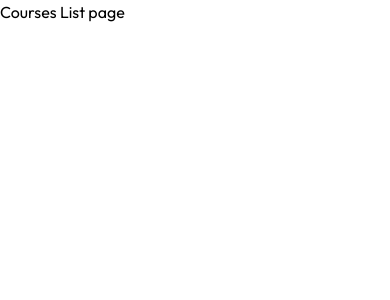
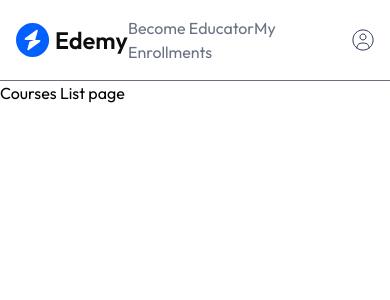
Before and after one commit to AhmedJOUALLA/EduLearn, a React (Vite) app in the folder client/: page /course-list in a window 390 px wide. Shown: the top 300 px of the page. Built offline with nearby package versions, Linux system fonts and the light colour scheme.

Commit message:
implement responsive Navbar layout with Tailwind CSS

```diff
--- a/client/src/App.jsx
+++ b/client/src/App.jsx
@@ -1,4 +1,4 @@
-import { Route, Routes } from "react-router-dom";
+import { Route, Routes, useMatch } from "react-router-dom";
 import Home from "./pages/student/Home";
 import CoursesList from "./pages/student/CoursesList";
 import CourseDetails from "./pages/student/CourseDetails";
@@ -10,10 +10,15 @@ import Dashboard from "./pages/educator/Dashboard";
 import AddCourse from "./pages/educator/AddCourse";
 import MyCourses from "./pages/educator/MyCourses";
 import StudentsEnrolled from "./pages/educator/StudentsEnrolled";
+import Navbar from "./components/student/Navbar";
 
 const App = () => {
+
+  const isEducatorRoute = useMatch('/educator/*')
   return (
-    <div>
+    <div className="text-default min-h-screen bg-white">
+      {!isEducatorRoute && <Navbar /> }
+
       <Routes>
         <Route path="/" element={<Home />} />
         <Route path="/course-list" element={<CoursesList />} />
--- a/client/src/components/student/Navbar.jsx
+++ b/client/src/components/student/Navbar.jsx
@@ -2,18 +2,28 @@ import React from "react";
 import { assets } from "../../assets/assets";
 import {Link} from 'react-router-dom'
 const Navbar = () => {
+  const isCourseListPage = location.pathname.includes('/course-list')
+
+
   return (
-    <div>
-      <img src={assets.logo} alt="Logo" className="w-28 lg:w-32
-       cursor-pointer" />
+    <div className={`flex items-center justify-between px-4 sm:px-10 md:px-14
+    lg:px-36 border-b border-gray-500 py-4 ${isCourseListPage ? 'bg-white' : 'bg-cyan-100/70'} `} >
+      <img src={assets.logo} alt="Logo" className="w-28 lg:w-32 cursor-pointer" />
        <div className="hidden md:flex items-center gap-5 text-gray-500 ">
-        <div>
+        <div className="flex items-center gap-5">
           <button>Become Educator</button>
           <Link to='/my-enrollments'>My Enrollments</Link>
         </div>
         <button className="bg-blue-600 text-white px-5 py-2 rounded-full">Create Account</button>
        </div>
-       <div></div>
+       {/* For phone screens */}
+       <div className="md:hidden flex items-center gap-2 sm:gap-5 text-gray-500 ">
+        <div>
+           <button>Become Educator</button>
+          <Link to='/my-enrollments'>My Enrollments</Link>
+        </div>
+        <button><img src={assets.user_icon} alt="" /></button>
+       </div>
     </div>
   );
 };
```
